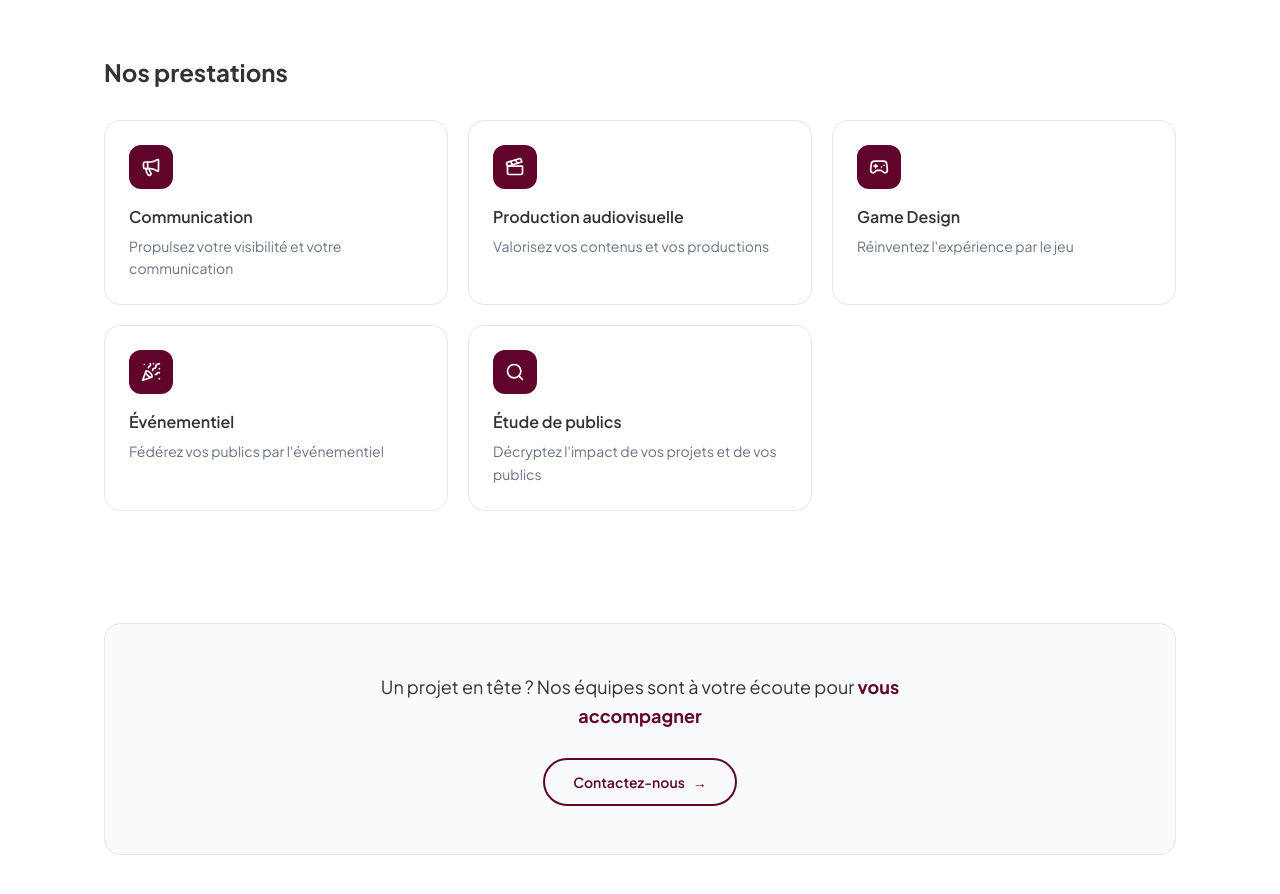
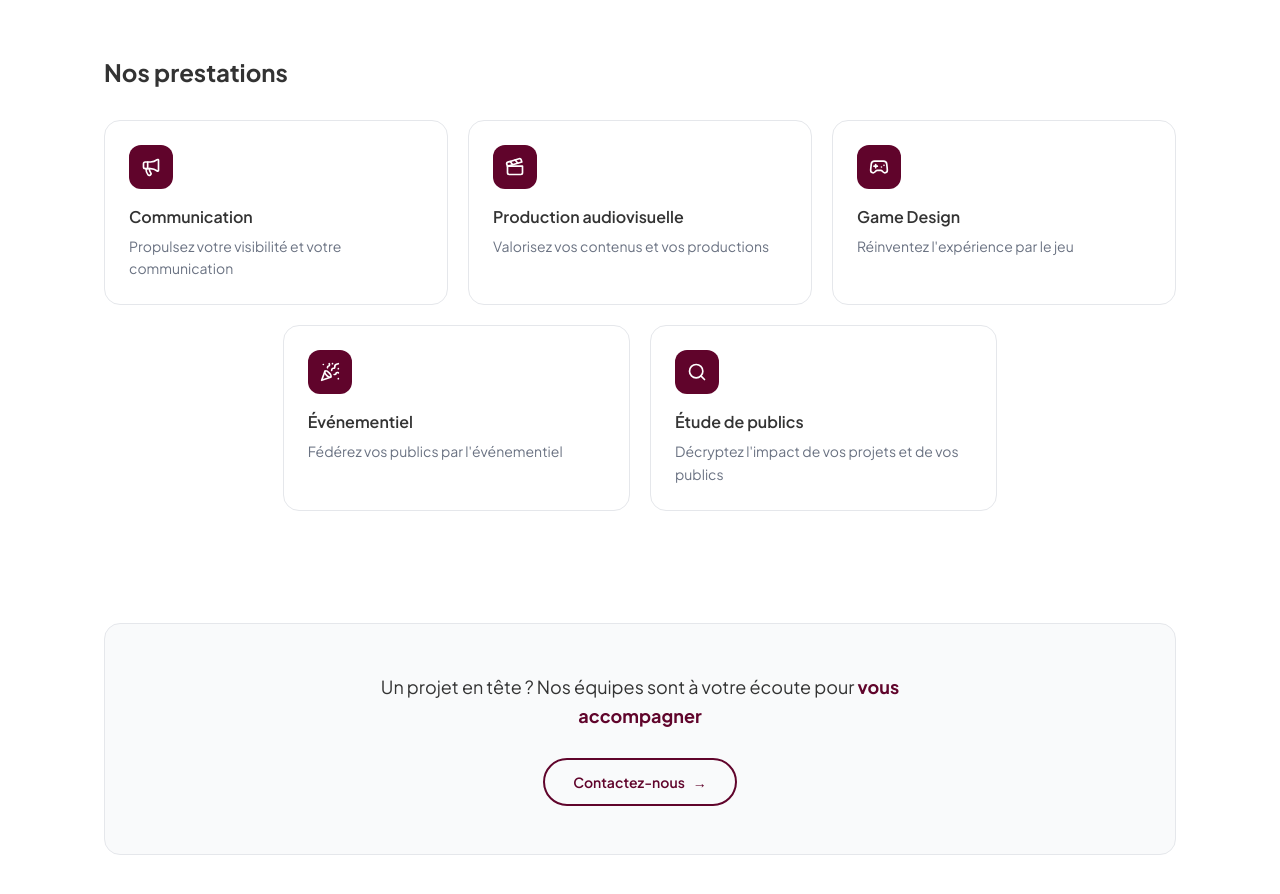
Before and after one commit to Stitchal/pjc-website, a Next.js app: page / in a window 1280 px wide. Shown: the part 3020-3914 px from the top of the page. Built offline with nearby package versions, Linux system fonts and the light colour scheme.

Commit message:
centered services

```diff
--- a/components/home/ServicesGrid.tsx
+++ b/components/home/ServicesGrid.tsx
@@ -13,36 +13,33 @@
   { icon: Search as IconComponent, title: "Étude de publics", description: "Décryptez l'impact de vos projets et de vos publics" },
 ];
 
+function ServiceCard({ service }: { service: typeof services[number] }) {
+  const Icon = service.icon;
+  return (
+    <div className="rounded-2xl bg-white p-6 border border-gray-200 transition-all duration-300 hover:shadow-lg hover:-translate-y-0.5">
+      <div className="flex h-11 w-11 items-center justify-center rounded-xl bg-brand-dark text-white">
+        <Icon width={20} height={20} />
+      </div>
+      <h3 className="mt-4 text-base font-semibold text-gray-dark">{service.title}</h3>
+      <p className="mt-1.5 text-sm text-gray-500 leading-relaxed">{service.description}</p>
+    </div>
+  );
+}
+
 export default function ServicesGrid() {
   return (
     <section className="bg-white py-16">
       <div className="section-wrapper">
-        <h2 className="text-2xl font-bold text-gray-dark">
-          Nos prestations
-        </h2>
+        <h2 className="text-2xl font-bold text-gray-dark">Nos prestations</h2>
 
+        {/* Ligne 1 — 3 cartes */}
         <div className="mt-8 grid grid-cols-1 sm:grid-cols-2 lg:grid-cols-3 gap-5">
-          {services.map((service) => {
-            const Icon = service.icon;
-            return (
-              <div
-                key={service.title}
-                className="rounded-2xl bg-white p-6 border border-gray-200 transition-all duration-300 hover:shadow-lg hover:-translate-y-0.5"
-              >
-                {/* Icon badge */}
-                <div className="flex h-11 w-11 items-center justify-center rounded-xl bg-brand-dark text-white">
-                  <Icon width={20} height={20} />
-                </div>
+          {services.slice(0, 3).map((s) => <ServiceCard key={s.title} service={s} />)}
+        </div>
 
-                <h3 className="mt-4 text-base font-semibold text-gray-dark">
-                  {service.title}
-                </h3>
-                <p className="mt-1.5 text-sm text-gray-500 leading-relaxed">
-                  {service.description}
-                </p>
-              </div>
-            );
-          })}
+        {/* Ligne 2 — 2 cartes centrées */}
+        <div className="mt-5 grid grid-cols-1 sm:grid-cols-2 gap-5 lg:w-2/3 lg:mx-auto">
+          {services.slice(3).map((s) => <ServiceCard key={s.title} service={s} />)}
         </div>
       </div>
     </section>
```
